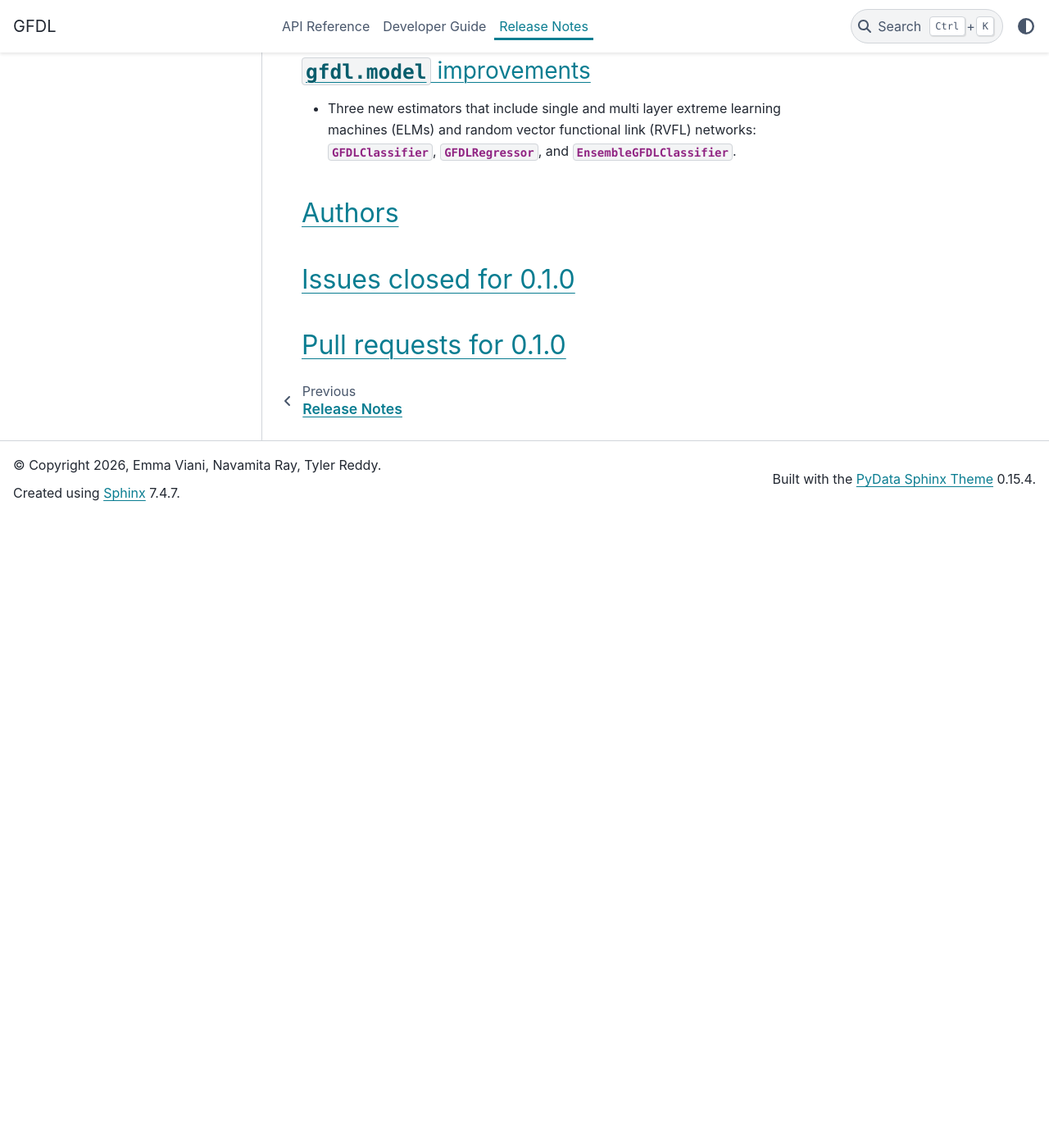
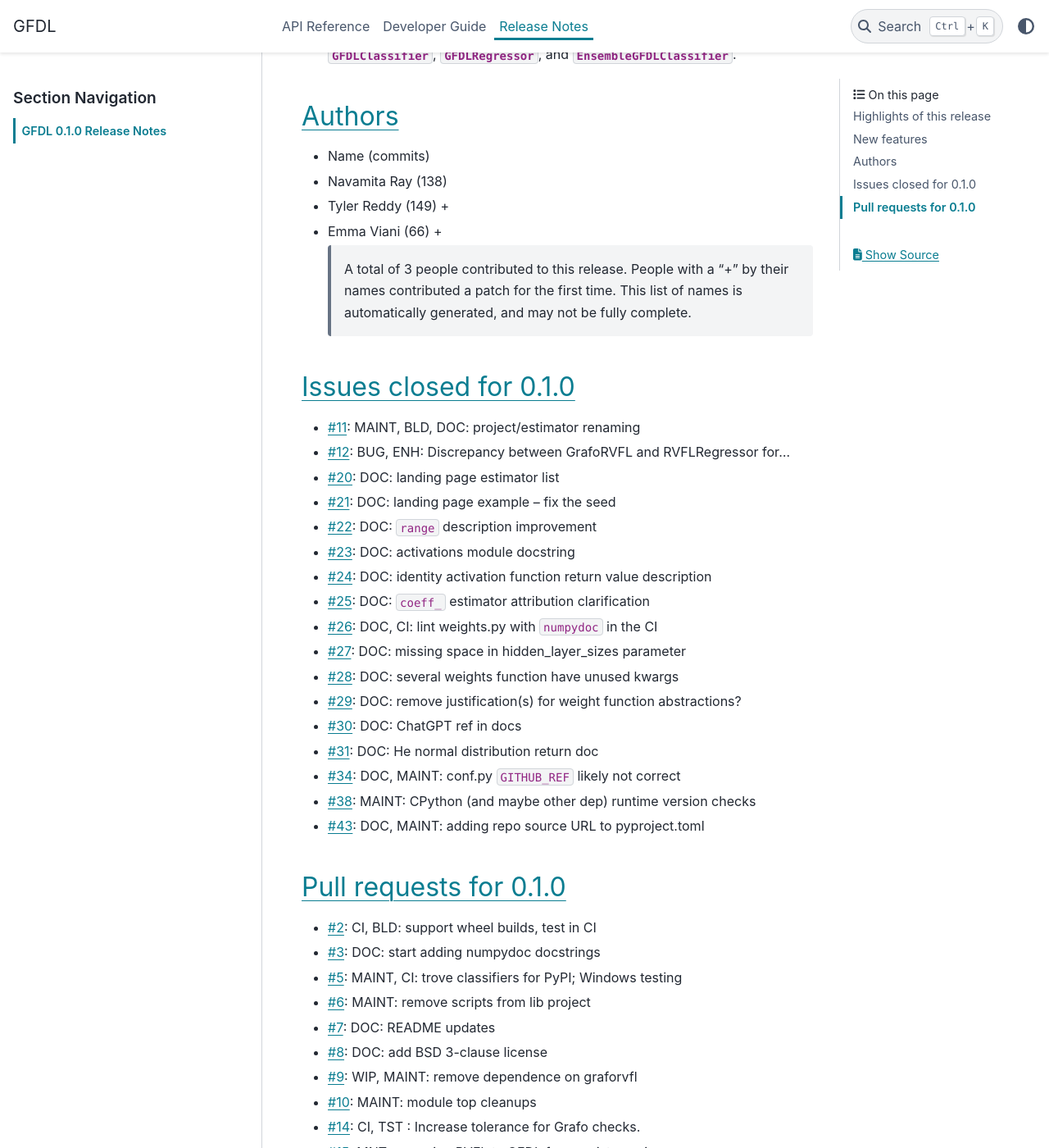
Before and after one commit to lanl/GFDL, a Sphinx documentation site: the page built from docs/source/release/0.1.0-notes.rst, in a window 1280 px wide and 1400 px high, scrolled down 1113 px. Shown: the whole window at 82% size. Built offline with Sphinx 7.4.7 and the PyData theme 0.15.4, drawn with Linux system fonts in a browser that asks for light colours; before the commit the page ends 1743 px from its top, so only the background shows below that; some of the changed text lies outside the part shown.

Commit message:
DOC: PR 37 revisions
* Remove the `0.1.0` release notes admonition about version `0.1.0`
not being released yet--the release is now imminent.

* Populate the author, issue, and PR lists in the `0.1.0` release notes
using our automated scripts.

```diff
--- a/docs/source/release/0.1.0-notes.rst
+++ b/docs/source/release/0.1.0-notes.rst
@@ -44,14 +42,66 @@ New features
 *******
 Authors
 *******
+* Name (commits)
+* Navamita Ray (138)
+* Tyler Reddy (149) +
+* Emma Viani (66) +
 
+    A total of 3 people contributed to this release.
+    People with a "+" by their names contributed a patch for the first time.
+    This list of names is automatically generated, and may not be fully complete.
 
 
 ************************
 Issues closed for 0.1.0
 ************************
 
+* `#11 <https://github.com/lanl/GFDL/issues/11>`__: MAINT, BLD, DOC: project/estimator renaming
+* `#12 <https://github.com/lanl/GFDL/issues/12>`__: BUG, ENH: Discrepancy between GrafoRVFL and RVFLRegressor for...
+* `#20 <https://github.com/lanl/GFDL/issues/20>`__: DOC: landing page estimator list
+* `#21 <https://github.com/lanl/GFDL/issues/21>`__: DOC: landing page example -- fix the seed
+* `#22 <https://github.com/lanl/GFDL/issues/22>`__: DOC: ``range`` description improvement
+* `#23 <https://github.com/lanl/GFDL/issues/23>`__: DOC: activations module docstring
+* `#24 <https://github.com/lanl/GFDL/issues/24>`__: DOC: identity activation function return value description
+* `#25 <https://github.com/lanl/GFDL/issues/25>`__: DOC: ``coeff_`` estimator attribution clarification
+* `#26 <https://github.com/lanl/GFDL/issues/26>`__: DOC, CI: lint weights.py with ``numpydoc`` in the CI
+* `#27 <https://github.com/lanl/GFDL/issues/27>`__: DOC: missing space in hidden_layer_sizes parameter
+* `#28 <https://github.com/lanl/GFDL/issues/28>`__: DOC: several weights function have unused kwargs
+* `#29 <https://github.com/lanl/GFDL/issues/29>`__: DOC: remove justification(s) for weight function abstractions?
+* `#30 <https://github.com/lanl/GFDL/issues/30>`__: DOC: ChatGPT ref in docs
+* `#31 <https://github.com/lanl/GFDL/issues/31>`__: DOC: He normal distribution return doc
+* `#34 <https://github.com/lanl/GFDL/issues/34>`__: DOC, MAINT: conf.py ``GITHUB_REF`` likely not correct
+* `#38 <https://github.com/lanl/GFDL/issues/38>`__: MAINT: CPython (and maybe other dep) runtime version checks
+* `#43 <https://github.com/lanl/GFDL/issues/43>`__: DOC, MAINT: adding repo source URL to pyproject.toml
 
 ************************
 Pull requests for 0.1.0
 ************************
+
+* `#2 <https://github.com/lanl/GFDL/pull/2>`__: CI, BLD: support wheel builds, test in CI
+* `#3 <https://github.com/lanl/GFDL/pull/3>`__: DOC: start adding numpydoc docstrings
+* `#5 <https://github.com/lanl/GFDL/pull/5>`__: MAINT, CI: trove classifiers for PyPI; Windows testing
+* `#6 <https://github.com/lanl/GFDL/pull/6>`__: MAINT: remove scripts from lib project
+* `#7 <https://github.com/lanl/GFDL/pull/7>`__: DOC: README updates
+* `#8 <https://github.com/lanl/GFDL/pull/8>`__: DOC: add BSD 3-clause license
+* `#9 <https://github.com/lanl/GFDL/pull/9>`__: WIP, MAINT: remove dependence on graforvfl
+* `#10 <https://github.com/lanl/GFDL/pull/10>`__: MAINT: module top cleanups
+* `#14 <https://github.com/lanl/GFDL/pull/14>`__: CI, TST : Increase tolerance for Grafo checks.
+* `#15 <https://github.com/lanl/GFDL/pull/15>`__: MNT: renaming RVFL to GFDL for consistency in repo
+* `#16 <https://github.com/lanl/GFDL/pull/16>`__: CI: test wheels on Windows
+* `#17 <https://github.com/lanl/GFDL/pull/17>`__: DOC, MAINT: tools script for release notes lists
+* `#18 <https://github.com/lanl/GFDL/pull/18>`__: DOC, MAINT: tools script for author list
+* `#36 <https://github.com/lanl/GFDL/pull/36>`__: MAINT, REL: set version to ``0.1.0.dev0``
+* `#39 <https://github.com/lanl/GFDL/pull/39>`__: DOC: document the process for releasing
+* `#40 <https://github.com/lanl/GFDL/pull/40>`__: ENH: control rtol for regressor
+* `#41 <https://github.com/lanl/GFDL/pull/41>`__: CI, DOC: lint ``weights.py`` in CI
+* `#42 <https://github.com/lanl/GFDL/pull/42>`__: DOC: landing page improvements
+* `#44 <https://github.com/lanl/GFDL/pull/44>`__: ENH, TST: Add rtol to classifier and a test.
+* `#45 <https://github.com/lanl/GFDL/pull/45>`__: ENH, TST: Add rtol for ensemble estimators and a test.
+* `#46 <https://github.com/lanl/GFDL/pull/46>`__: DOC, MAINT: repo source to pyproject.toml
+* `#48 <https://github.com/lanl/GFDL/pull/48>`__: DOC: Update branch name for source linking
+* `#49 <https://github.com/lanl/GFDL/pull/49>`__: DOC: Use default rng in landing page example
+* `#50 <https://github.com/lanl/GFDL/pull/50>`__: DOC: Remove plural
+* `#51 <https://github.com/lanl/GFDL/pull/51>`__: CI: run on maintenance branches as well
+* `#52 <https://github.com/lanl/GFDL/pull/52>`__: DOC: Addresses multiple doc related issues
+* `#54 <https://github.com/lanl/GFDL/pull/54>`__: MAINT: runtime min version enforcement
```
Also changed, not shown: other parts of docs/source/release/0.1.0-notes.rst (+0 -2 lines).
